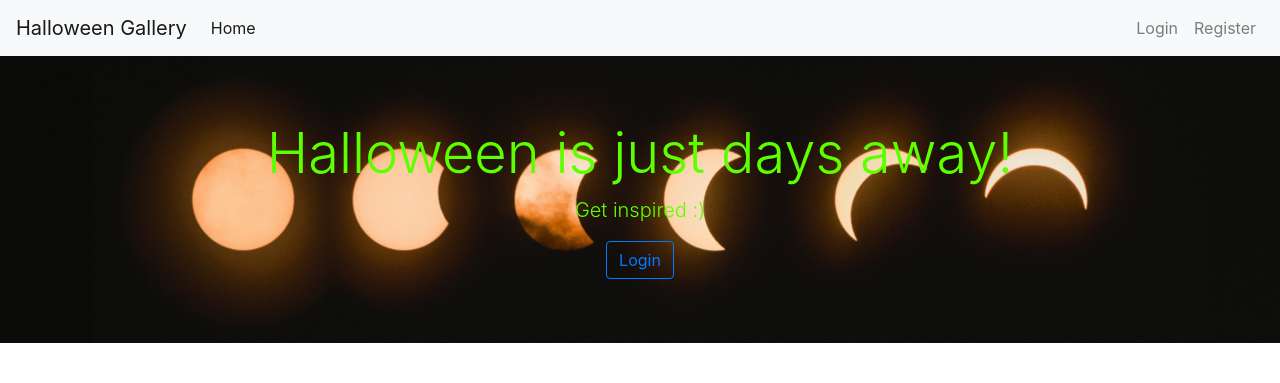
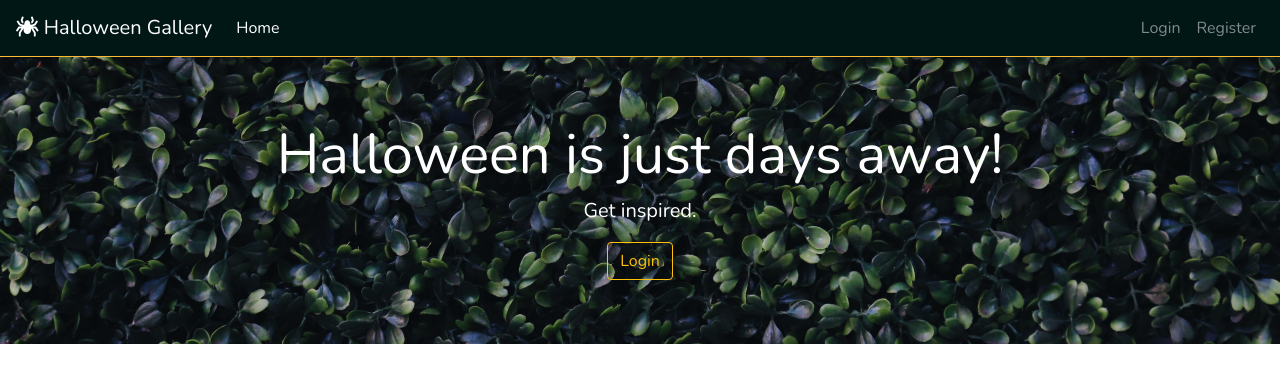
Before and after one commit to pkuwalek/halloween-gallery, a Node server app: page /home in a window 1280 px wide. Shown: the top 383 px of the page. Run offline with Node 20, Linux system fonts and the light colour scheme; data that the repository does not hold is empty; some libraries are stand-ins or nearby versions.

Commit message:
change styling of landing page, navbar, jumbotron; change font

```diff
--- a/app.js
+++ b/app.js
@@ -150,18 +150,6 @@ function isLoggedIn (req, res, next) {
     res.redirect("/login");
 };
 
-//change heart button style
-function heartBtnWhiteToRed() {
-    const heartBtn = document.getElementById("heartbtn");
-    heartBtn.classList.remove("btn-outline-danger");
-    heartBtn.classList.add("btn-danger");
-};
-function heartBtnRedToWhite() {
-    const heartBtn = document.getElementById("heartbtn");
-    heartBtn.classList.remove("btn-danger");
-    heartBtn.classList.add("btn-outline-danger");
-};
-
 function daysUntilHalloween() {
     const now = new Date();
     const today = new Date(now.getFullYear(), now.getMonth(), now.getDate());
--- a/public/stylesheets/landing.css
+++ b/public/stylesheets/landing.css
@@ -1,5 +1,6 @@
 body {
     background-color: black;
+    font-family: 'Nunito', sans-serif;
 }
 
 #landing-header {
--- a/public/stylesheets/main.css
+++ b/public/stylesheets/main.css
@@ -1,9 +1,16 @@
+body {
+    font-family: 'Nunito', sans-serif;
+}
 #header {
-    background: url("../imgs/moon.jpg");
+    background: url("../imgs/danny-g-395663-unsplash.jpg");
     background-size: cover;
     background-position: center;
     background-repeat: no-repeat;
-    color: rgb(94, 255, 0);
+    color: white;
+}
+
+nav {
+    border-bottom: 1px solid #ffbb33;
 }
 
 @media (min-width: 576px) {
--- a/views/home.ejs
+++ b/views/home.ejs
@@ -3,8 +3,8 @@
 <div id="header" class="jumbotron jumbotron-fluid text-center">
     <div class="container">
         <h1 class="display-4">Halloween is just days away!</h1>
-        <p class="lead">Get inspired :)</p>
-        <a href="" class="btn btn-outline-primary">Login</a>
+        <p class="lead">Get inspired.</p>
+        <a href="/login" class="btn btn-outline-warning">Login</a>
     </div>
 </div>
 
@@ -19,7 +19,7 @@
                         <div class="card-body">
                             <h5 class="card-title"><%= image.title %></h5>
                             <a href="<%= image.path %>" download class="btn btn-outline-success btn-sm">Download</a>
-                            <a href="/fav/<%=image._id%>" id="heartbtn" class="btn btn-outline-danger btn-sm"><i class="far fa-heart"></i></a>
+                            <a href="/fav/<%=image._id%>" class="btn btn-outline-danger btn-sm"><i class="far fa-heart"></i></a>
                         </div>
                     </div>
             <% }); %>
--- a/views/partials/header.ejs
+++ b/views/partials/header.ejs
@@ -9,11 +9,12 @@
     <link rel="stylesheet" href="/stylesheets/main.css">
     <link rel="stylesheet" href="https://use.fontawesome.com/releases/v5.5.0/css/all.css" integrity="sha384-B4dIYHKNBt8Bc12p+WXckhzcICo0wtJAoU8YZTY5qE0Id1GSseTk6S+L3BlXeVIU" crossorigin="anonymous">
     <link rel="stylesheet" type="text/css" href="https://cdnjs.cloudflare.com/ajax/libs/fancybox/3.5.2/jquery.fancybox.min.css">
+    <link href="https://fonts.googleapis.com/css?family=Nunito:400,800" rel="stylesheet">
 </head>
 
 <body>
-    <nav class="navbar navbar-expand-md navbar-light bg-light">
-        <a href="/" class="navbar-brand">Halloween Gallery</a>
+    <nav class="navbar navbar-expand-md navbar-dark" style="background-color: #001716;">
+        <a href="/" class="navbar-brand"><i class="fas fa-spider"></i> Halloween Gallery</a>
         <button class="navbar-toggler" type="button" data-toggle="collapse" data-target="#navbar">
             <span class="navbar-toggler-icon"></span>
         </button>
```
Also changed, not shown: views/landing.ejs (+5 -2 lines), public/imgs/danny-g-395663-unsplash.jpg (added).
